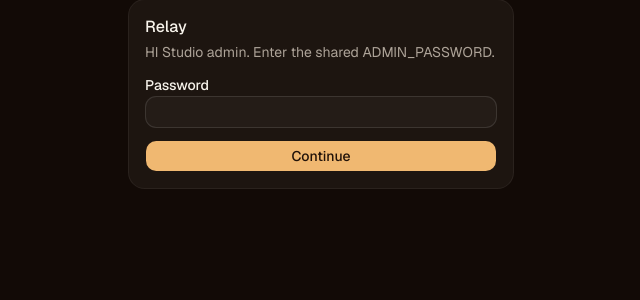
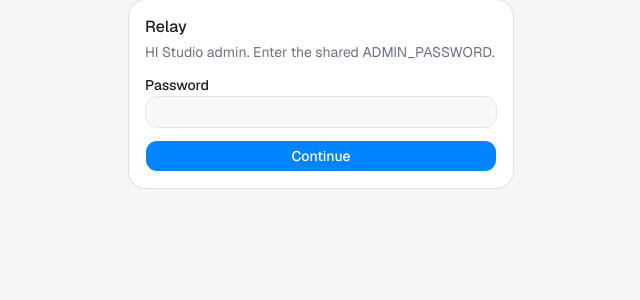
Before and after one commit to HI-Studio-2048/relay, a Next.js app: page /login in a window 1280 px wide. Shown: the top 300 px of the page, without its empty margins (319-959 px from the left). Built offline with nearby package versions, Linux system fonts and the light colour scheme.

Commit message:
Unify Overview and admin tokens with the flow canvas light chrome

```diff
--- a/src/app/globals.css
+++ b/src/app/globals.css
@@ -49,73 +49,74 @@
 }
 
 :root {
-  --background: oklch(1 0 0);
-  --foreground: oklch(0.145 0 0);
-  --card: oklch(1 0 0);
-  --card-foreground: oklch(0.145 0 0);
-  --popover: oklch(1 0 0);
-  --popover-foreground: oklch(0.145 0 0);
-  --primary: oklch(0.205 0 0);
-  --primary-foreground: oklch(0.985 0 0);
-  --secondary: oklch(0.97 0 0);
-  --secondary-foreground: oklch(0.205 0 0);
-  --muted: oklch(0.97 0 0);
-  --muted-foreground: oklch(0.556 0 0);
-  --accent: oklch(0.97 0 0);
-  --accent-foreground: oklch(0.205 0 0);
-  --destructive: oklch(0.577 0.245 27.325);
-  --border: oklch(0.922 0 0);
-  --input: oklch(0.922 0 0);
-  --ring: oklch(0.708 0 0);
-  --chart-1: oklch(0.87 0 0);
-  --chart-2: oklch(0.556 0 0);
-  --chart-3: oklch(0.439 0 0);
-  --chart-4: oklch(0.371 0 0);
-  --chart-5: oklch(0.269 0 0);
-  --radius: 0.625rem;
-  --sidebar: oklch(0.985 0 0);
-  --sidebar-foreground: oklch(0.145 0 0);
-  --sidebar-primary: oklch(0.205 0 0);
-  --sidebar-primary-foreground: oklch(0.985 0 0);
-  --sidebar-accent: oklch(0.97 0 0);
-  --sidebar-accent-foreground: oklch(0.205 0 0);
-  --sidebar-border: oklch(0.922 0 0);
-  --sidebar-ring: oklch(0.708 0 0);
+  --background: #f4f6f8;
+  --foreground: #1b1f24;
+  --card: #ffffff;
+  --card-foreground: #1b1f24;
+  --popover: #ffffff;
+  --popover-foreground: #1b1f24;
+  --primary: #0084ff;
+  --primary-foreground: #ffffff;
+  --secondary: #eef1f4;
+  --secondary-foreground: #1b1f24;
+  --muted: #eef1f4;
+  --muted-foreground: #6b7280;
+  --accent: #eef1f4;
+  --accent-foreground: #1b1f24;
+  --destructive: #e11d48;
+  --border: #e5e7eb;
+  --input: #e5e7eb;
+  --ring: #0084ff;
+  --chart-1: #0084ff;
+  --chart-2: #00c853;
+  --chart-3: #00c2cb;
+  --chart-4: #7b61ff;
+  --chart-5: #8b95a1;
+  --radius: 0.75rem;
+  --sidebar: #ffffff;
+  --sidebar-foreground: #1b1f24;
+  --sidebar-primary: #0084ff;
+  --sidebar-primary-foreground: #ffffff;
+  --sidebar-accent: #f4f6f8;
+  --sidebar-accent-foreground: #1b1f24;
+  --sidebar-border: #e5e7eb;
+  --sidebar-ring: #0084ff;
 }
 
+/* One visual system: canvas / Flow AI light. No copper dark admin theme. */
 .dark {
-  --background: oklch(0.155 0.018 52);
-  --foreground: oklch(0.965 0.012 82);
-  --card: oklch(0.205 0.016 52);
-  --card-foreground: oklch(0.965 0.012 82);
-  --popover: oklch(0.205 0.016 52);
-  --popover-foreground: oklch(0.965 0.012 82);
-  --primary: oklch(0.82 0.11 72);
-  --primary-foreground: oklch(0.2 0.03 52);
-  --secondary: oklch(0.255 0.016 52);
-  --secondary-foreground: oklch(0.95 0.01 80);
-  --muted: oklch(0.245 0.015 52);
-  --muted-foreground: oklch(0.72 0.02 68);
-  --accent: oklch(0.27 0.024 58);
-  --accent-foreground: oklch(0.96 0.01 80);
-  --destructive: oklch(0.7 0.16 25);
-  --border: oklch(1 0 0 / 9%);
-  --input: oklch(1 0 0 / 11%);
-  --ring: oklch(0.74 0.08 72);
-  --chart-1: oklch(0.82 0.11 72);
-  --chart-2: oklch(0.65 0.06 150);
-  --chart-3: oklch(0.55 0.06 230);
-  --chart-4: oklch(0.7 0.08 40);
-  --chart-5: oklch(0.45 0.03 55);
-  --radius: 0.7rem;
-  --sidebar: oklch(0.13 0.016 52);
-  --sidebar-foreground: oklch(0.95 0.01 80);
-  --sidebar-primary: oklch(0.82 0.11 72);
-  --sidebar-primary-foreground: oklch(0.2 0.03 52);
-  --sidebar-accent: oklch(0.22 0.018 52);
-  --sidebar-accent-foreground: oklch(0.96 0.01 80);
-  --sidebar-border: oklch(1 0 0 / 7%);
-  --sidebar-ring: oklch(0.74 0.08 72);
+  --background: #f4f6f8;
+  --foreground: #1b1f24;
+  --card: #ffffff;
+  --card-foreground: #1b1f24;
+  --popover: #ffffff;
+  --popover-foreground: #1b1f24;
+  --primary: #0084ff;
+  --primary-foreground: #ffffff;
+  --secondary: #eef1f4;
+  --secondary-foreground: #1b1f24;
+  --muted: #eef1f4;
+  --muted-foreground: #6b7280;
+  --accent: #eef1f4;
+  --accent-foreground: #1b1f24;
+  --destructive: #e11d48;
+  --border: #e5e7eb;
+  --input: #e5e7eb;
+  --ring: #0084ff;
+  --chart-1: #0084ff;
+  --chart-2: #00c853;
+  --chart-3: #00c2cb;
+  --chart-4: #7b61ff;
+  --chart-5: #8b95a1;
+  --radius: 0.75rem;
+  --sidebar: #ffffff;
+  --sidebar-foreground: #1b1f24;
+  --sidebar-primary: #0084ff;
+  --sidebar-primary-foreground: #ffffff;
+  --sidebar-accent: #f4f6f8;
+  --sidebar-accent-foreground: #1b1f24;
+  --sidebar-border: #e5e7eb;
+  --sidebar-ring: #0084ff;
 }
 
 @layer base {
@@ -132,13 +133,11 @@
 
 /* Console chrome only. Do not restyle the canvas (.relay-flow). */
 .relay-chrome-page {
-  background-image:
-    radial-gradient(1200px 480px at 12% -10%, color-mix(in oklch, var(--primary) 9%, transparent), transparent 60%);
+  background: #f4f6f8;
 }
 
 .relay-topbar {
-  background: color-mix(in oklch, var(--sidebar) 82%, transparent);
-  backdrop-filter: blur(14px);
+  background: #ffffff;
 }
 
 .relay-nav-item {
```
